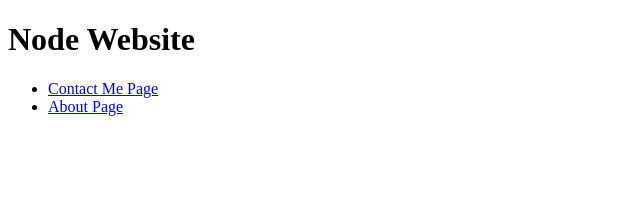
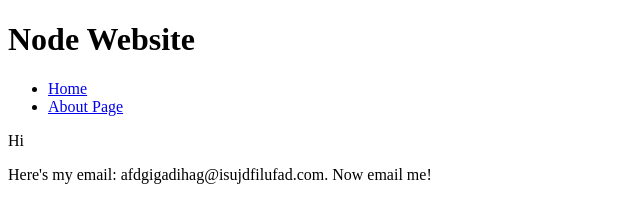
Before and after one commit to Figby222/node-website, a plain HTML site: page src/contact-me.html in a window 1280 px wide. Shown: the whole page, without its empty margins (0-640 px from the left). Drawn offline with Linux system fonts and the light colour scheme.

Commit message:
Add email paragraph

```diff
--- a/src/contact-me.html
+++ b/src/contact-me.html
@@ -11,14 +11,16 @@
         <nav>
             <ul>
                 <li>
-                    <a href="/contact-me">Contact Me Page</a>
+                    <a href="/">Home</a>
                 </li>
                 <li>
                     <a href="/about">About Page</a>
                 </li>
             </ul>
         </nav>
+        Hi
         <main>
+            <p className="email">Here's my email: afdgigadihag@isujdfilufad.com. Now email me!</p>
         </main>
     </body>
 </html>
```
